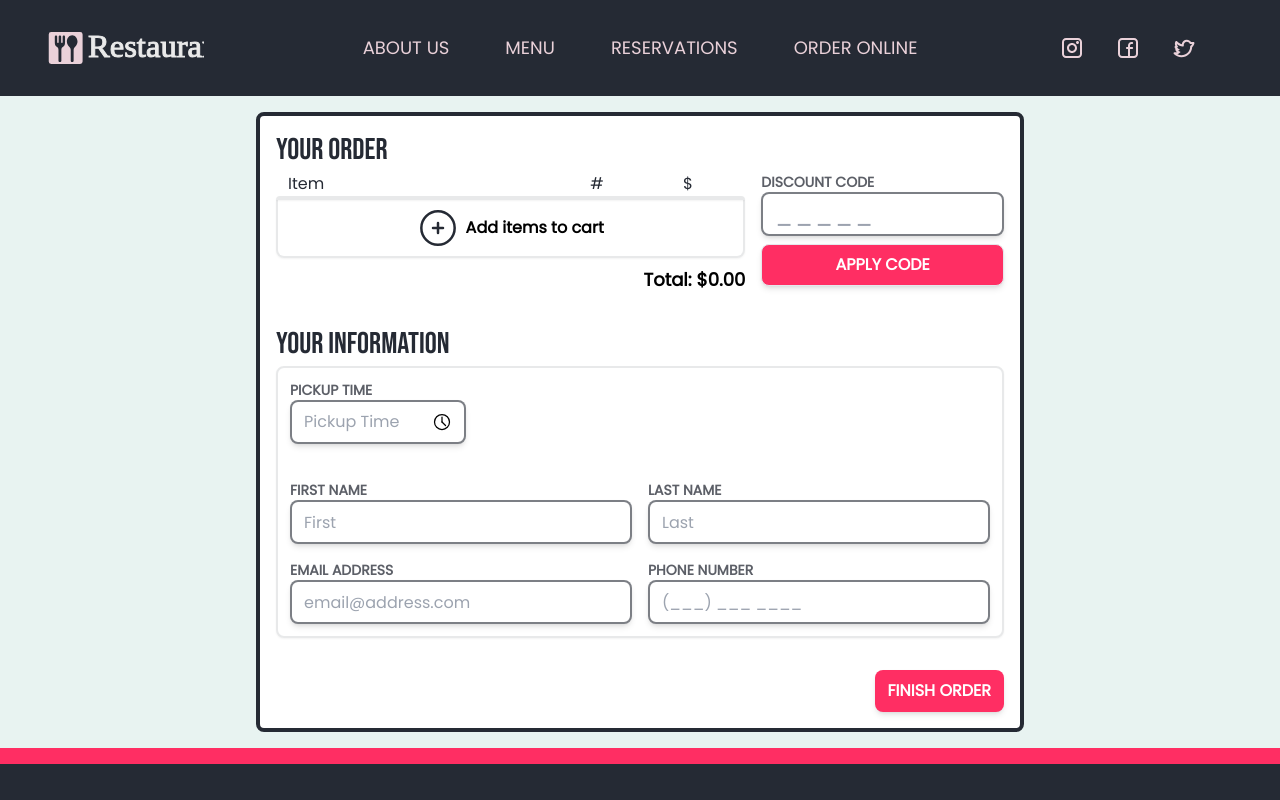
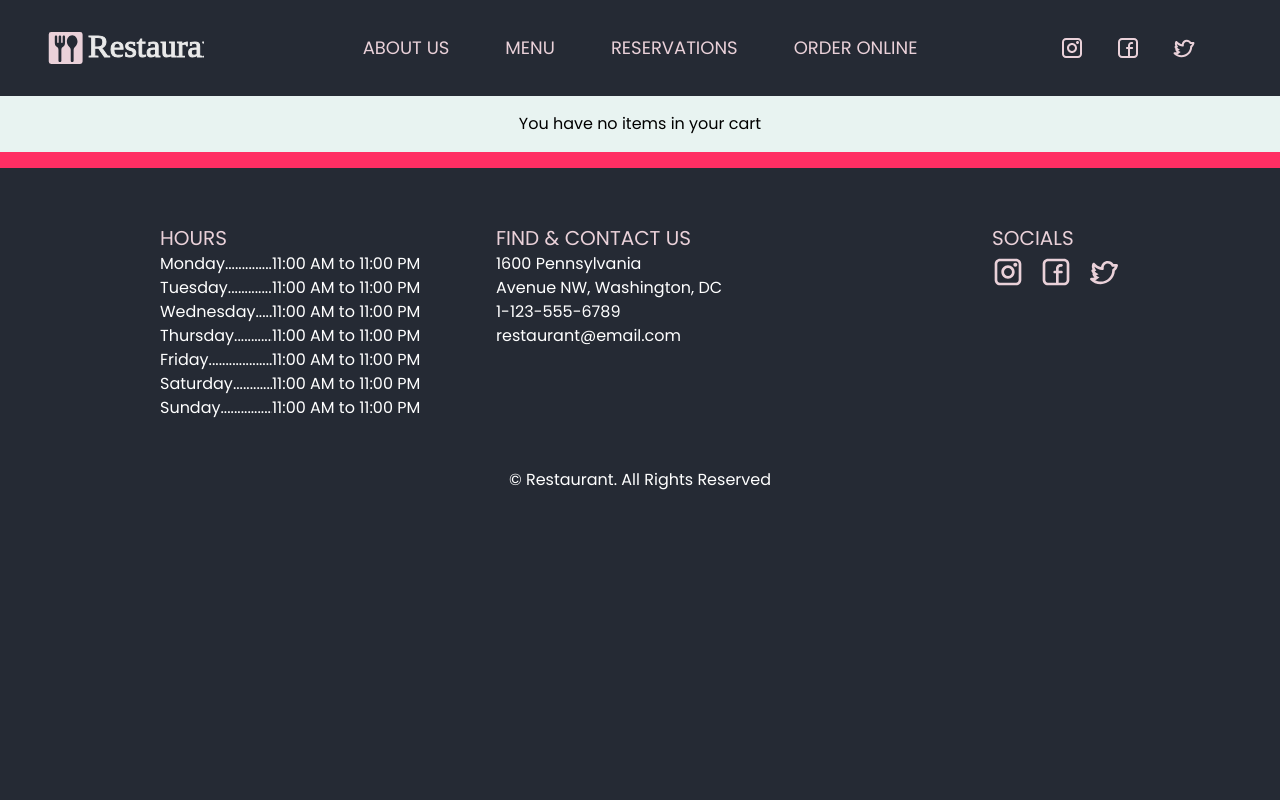
Before and after one commit to THallerJ/restaurant-next, a Next.js app: page /order/submit in a window 1280 px wide. Built offline with nearby package versions, Linux system fonts and the light colour scheme.

Commit message:
started fixing

```diff
--- a/src/app/order/(no_header)/submit/page.tsx
+++ b/src/app/order/(no_header)/submit/page.tsx
@@ -5,22 +5,17 @@ import { useOrder } from "../../contexts/order_context/OrderContext";
 import { useState, useEffect } from "react";
 
 const SubmitPage = () => {
-  const { cartItems } = useOrder();
   const [submittedFlag, setSubmittedFlag] = useState(false);
-
-  useEffect(() => {
-    if (cartItems && cartItems.count === 0) setSubmittedFlag(true);
-  }, [cartItems]);
 
   return (
     <div className="flex h-full w-full flex-1 items-center justify-center">
-      {true ? (
+      {!submittedFlag ? (
         <OrderForm
           submittedFlag={submittedFlag}
           setSubmittedFlag={setSubmittedFlag}
         />
       ) : (
-        <h1>hello</h1>
+        <SubmittedForm />
       )}
     </div>
   );
@@ -34,7 +29,7 @@ type OrderFormProps = {
 };
 
 const OrderForm = ({ submittedFlag, setSubmittedFlag }: OrderFormProps) => {
-  const { cartDispatch } = useOrder();
+  const { cartDispatch, cartItems } = useOrder();
 
   const onSubmit = (e: React.FormEvent) => {
     e.preventDefault();
@@ -45,11 +40,11 @@ const OrderForm = ({ submittedFlag, setSubmittedFlag }: OrderFormProps) => {
     if (submittedFlag) cartDispatch({ type: "clear" });
   }, [submittedFlag, cartDispatch]);
 
-  return true ? (
+  return cartItems.count > 0 ? (
     <form
       onSubmit={onSubmit}
       className="flex w-full flex-col gap-8
-      rounded-lg border-4 border-dark bg-white p-4"
+        rounded-lg border-4 border-dark bg-white p-4"
     >
       <YourOrder />
       <YourInformation />
@@ -58,6 +53,8 @@ const OrderForm = ({ submittedFlag, setSubmittedFlag }: OrderFormProps) => {
       </button>
     </form>
   ) : (
-    <h1>none</h1>
+    <h1>You have no items in your cart</h1>
   );
 };
+
+const SubmittedForm = () => <h1>SUBMITTED</h1>;
```
